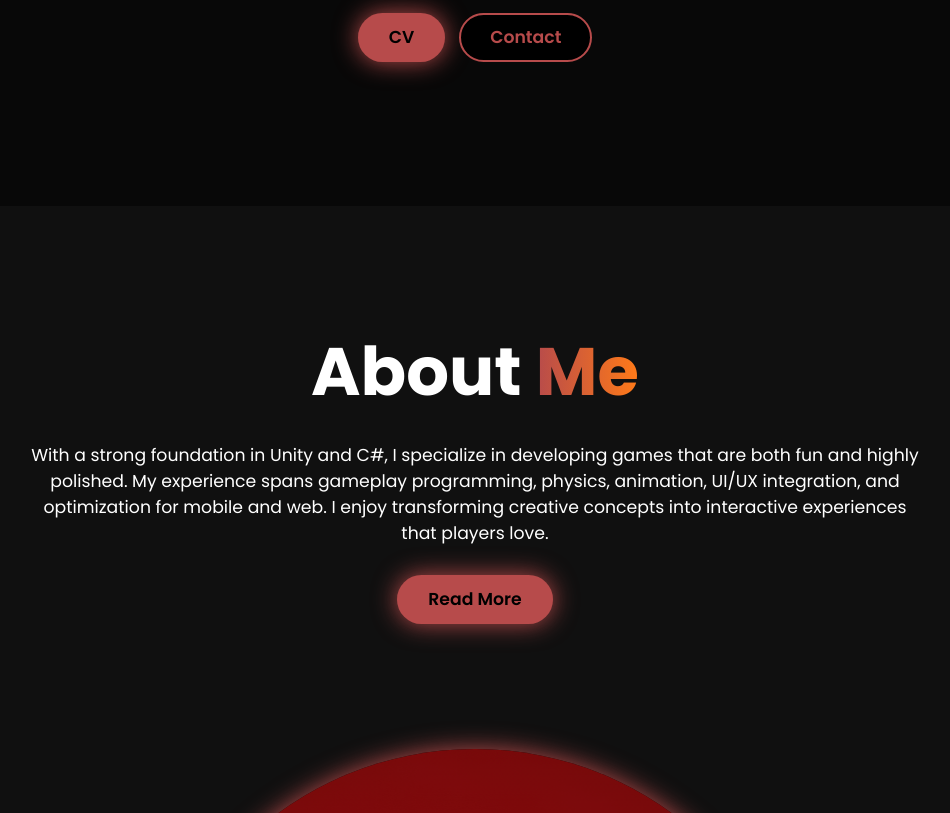
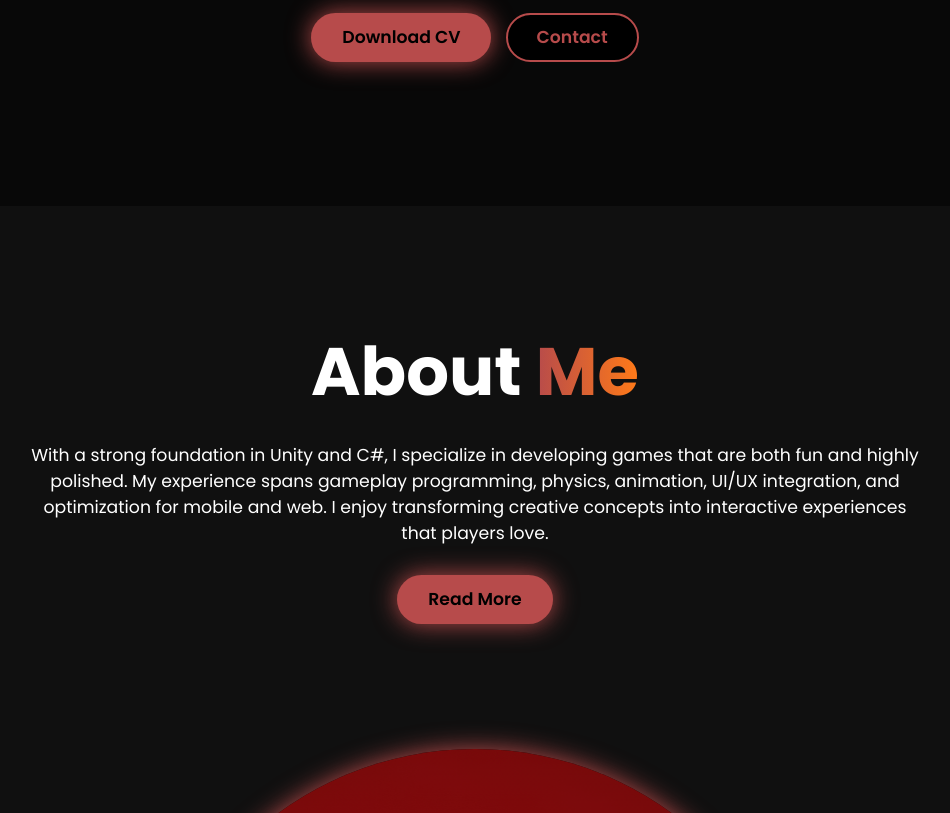
Before and after one commit to MrHia/Hia-Portfolio, a plain HTML site: page index.html in a window 1280 px wide. Shown: the part 1255-2068 px from the top of the page, without its empty margins (165-1115 px from the left). Drawn offline with nearby package versions, Linux system fonts and the light colour scheme.

Commit message:
Feat: add cv local

```diff
--- a/index.html
+++ b/index.html
@@ -56,9 +56,8 @@
         </a> -->
       </div>
       <div class="btn-group">
-        <a href="https://www.topcv.vn/xem-cv/UQBaU10JCAIKWwBUB1wDVFJdAwIKAFIOBwdWVQ56bd" class="btn" target="_blank"
-          rel="noopener noreferrer">
-          CV
+        <a href="assets/cv/Hia_CV.pdf" class="btn" download>
+          Download CV
         </a>
         <a href="#contact" class="btn">Contact</a>
       </div>
```
Also changed, not shown: 1 other file.
